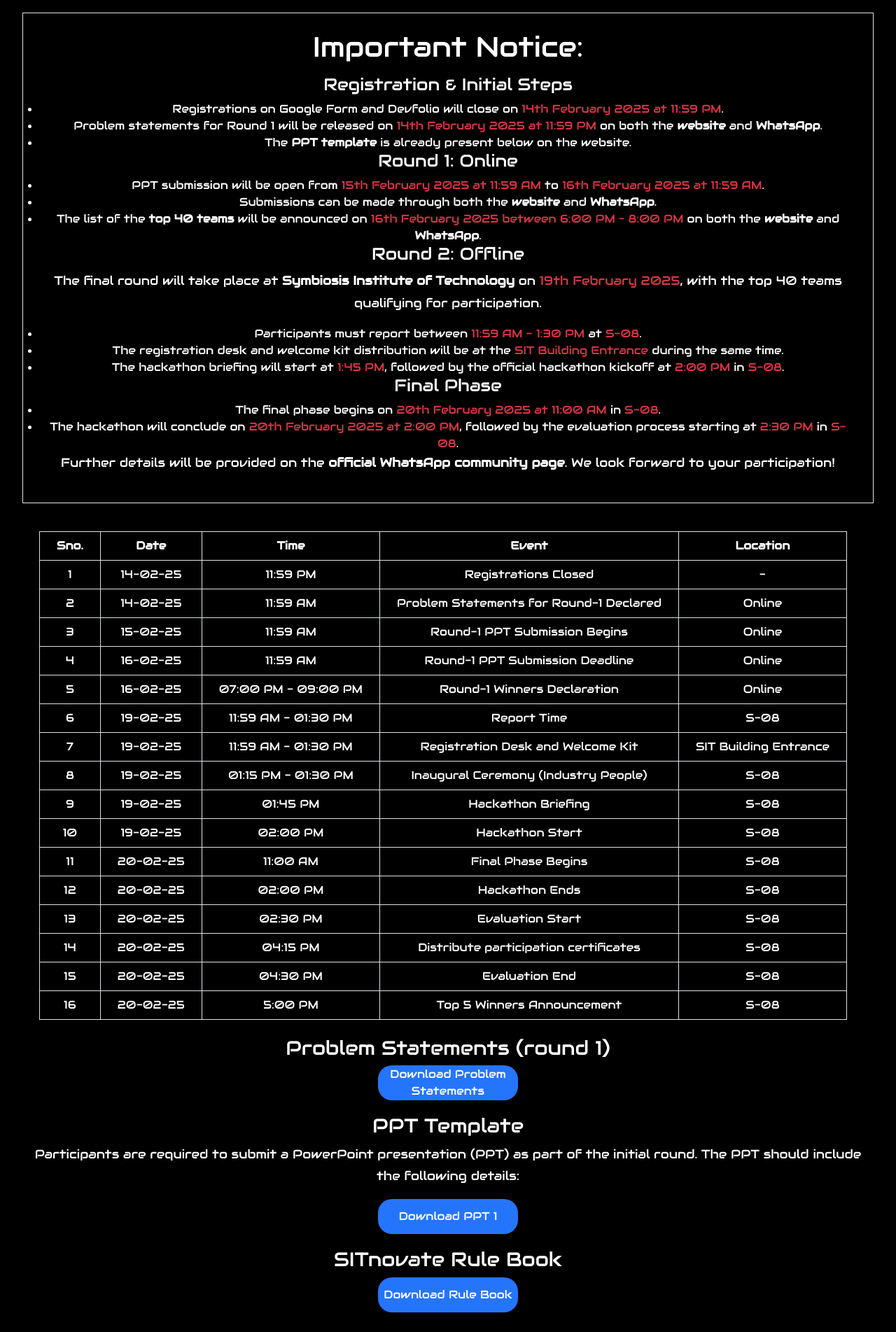
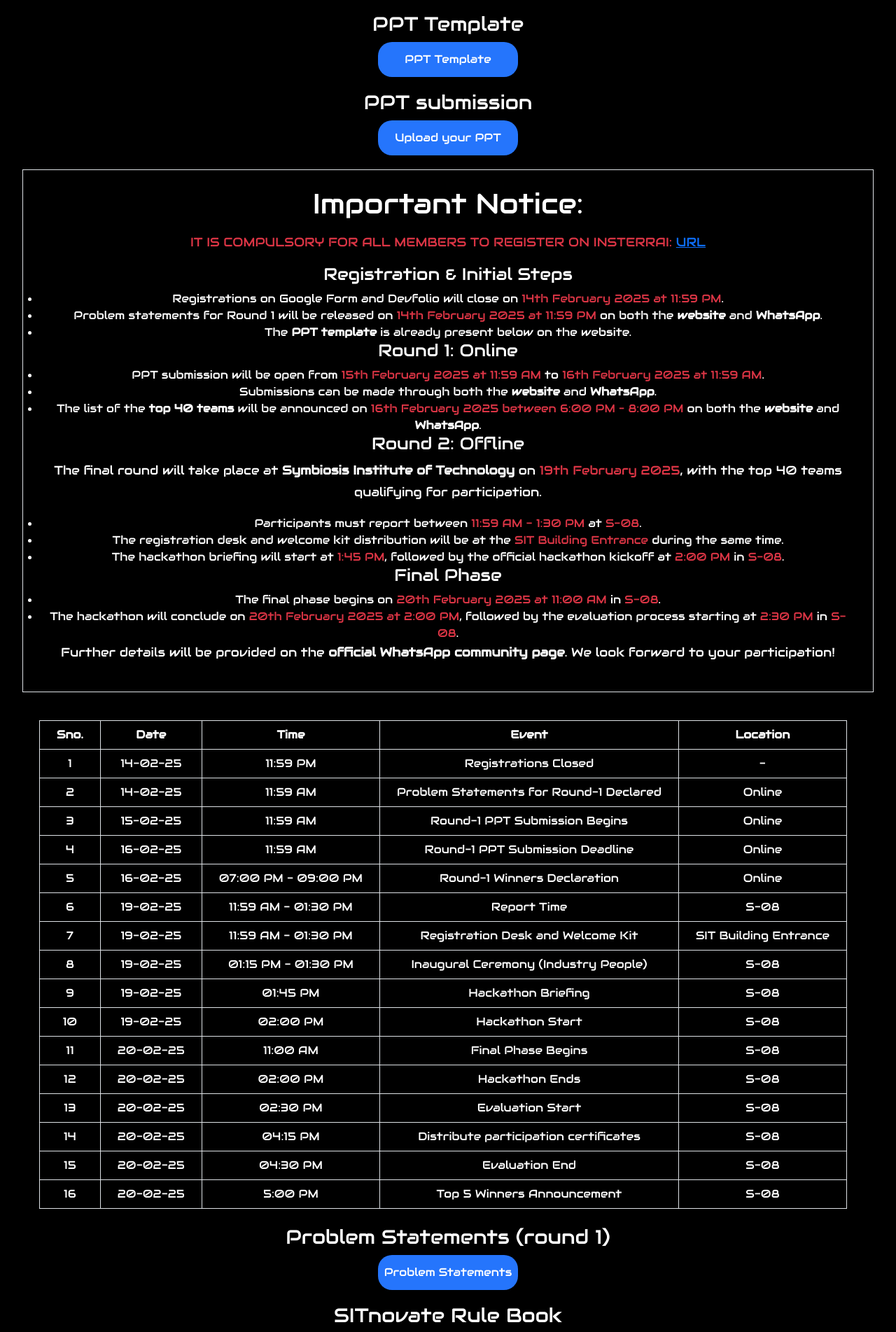
Before and after one commit to Ro706/Enthusia, a React (Create React App) app: page /SITNovate in a window 1280 px wide. Shown: the part 1480-3383 px from the top of the page at 70% size. Built offline with nearby package versions, Linux system fonts and the light colour scheme.

Commit message:
update the ppt and adding insterra.ai

```diff
--- a/src/component/SITNovate.js
+++ b/src/component/SITNovate.js
@@ -64,22 +64,18 @@ function SITNovate() {
             With exciting prizes up for grabs, <b>SITNovate</b> is the ultimate arena for coding enthusiasts, design aficionados, and problem-solvers to unleash their potential. Whether you're a seasoned developer or just starting out, <b>SITNovate</b> promises a memorable journey of innovation, teamwork, and discovery!
           </p>
         </div>
-        {/* <p>Step 1:</p>
-        <button className="Register" onClick={() => window.open("https://forms.gle/KGf7H5EJgw6TK6qp8", "_blank")}>
-          Register Now
+        <h3>PPT Template</h3>
+    {/* <p>Participants are required to submit a PowerPoint presentation (PPT) as part of the initial round. The PPT should include the following details:</p> */}
+        <a href="SITnovatePresentationTemplate.pptx" download>
+          <button className="Register">PPT Template</button>
+        </a>
+        <h3>PPT submission</h3>
+        <button className="Register" onClick={() => window.open("https://docs.google.com/forms/d/e/1FAIpQLScW6h51_-x0zPLMiE5ULamhXPIi1otojHTmiJGh3Dww-40v6Q/viewform", "_blank")}>
+          Upload your PPT
         </button>
-        <br />
-        <p>Step 2:</p>
-        <button className="Register" onClick={() => window.open("https://sit-novate.devfolio.co/", "_blank")}>
-          Register Now
-        </button> */}
-        {/* onClick={() => window.open("https://forms.gle/FDuj24rewGS5hPmU7", "_blank")} */}
-        {/* <button className="Register" onClick={() => window.open("https://forms.gle/FDuj24rewGS5hPmU7", "_blank")}>
-          Upload your PPT
-        </button> */}
         <ul className="pt-4 text-left text-lg  border border-gray-300 rounded-lg p-4 shadow-md">
           <h2>Important Notice:</h2>
-
+          <p className='text-danger'>IT IS COMPULSORY FOR ALL MEMBERS TO REGISTER ON INSTERRAI: <a href="https://insterra.ai/" target="_blank" rel="noreferrer">URL</a></p>
           <h4>Registration & Initial Steps</h4>
           <li>Registrations on Google Form and Devfolio will close on <span className='text-danger'>14th February 2025 at 11:59 PM</span>.</li>
           <li>Problem statements for Round 1 will be released on <span className='text-danger'>14th February 2025 at 11:59 PM</span> on both the <b>website</b> and <b>WhatsApp</b>.</li>
@@ -134,17 +130,12 @@ function SITNovate() {
 <div className="ppt-judging">
   <h3>Problem Statements (round 1)</h3>
   <a href="Round-1ProblemStatements.pdf" download>
-    <button className="Register">Download Problem Statements</button>
+    <button className="Register">Problem Statements</button>
   </a>
   {/* <h3>PPT and Judging Criteria</h3> */}
-  <h3>PPT Template</h3>
-  <p>Participants are required to submit a PowerPoint presentation (PPT) as part of the initial round. The PPT should include the following details:</p>
-  <a href="SITnovatePresentationTemplate.pptx" download>
-    <button className="Register">Download PPT 1</button>
-  </a>
   <h3>SITnovate Rule Book</h3>
   <a href="SITnovateRuleBook.pdf" download>
-    <button className="Register">Download Rule Book</button>
+    <button className="Register">Rule Book</button>
   </a>
 {/*
   <p>The judging criteria for the PPT round will be based on the following parameters:</p>
```
Also changed, not shown: 1 other file (tests, documents, lock files or other folders).
